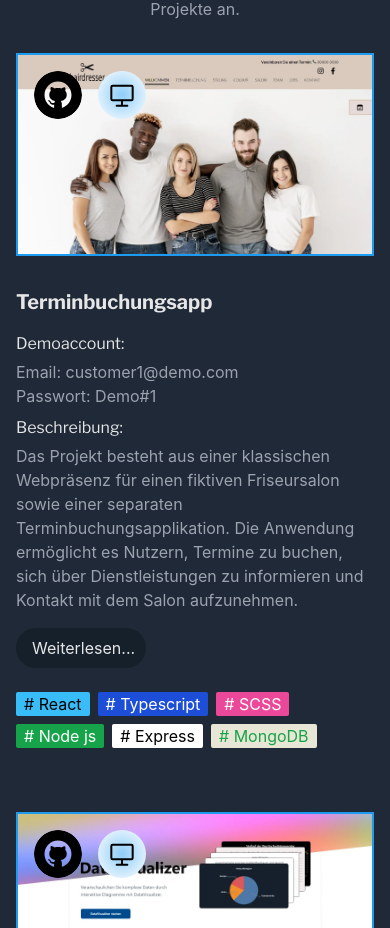
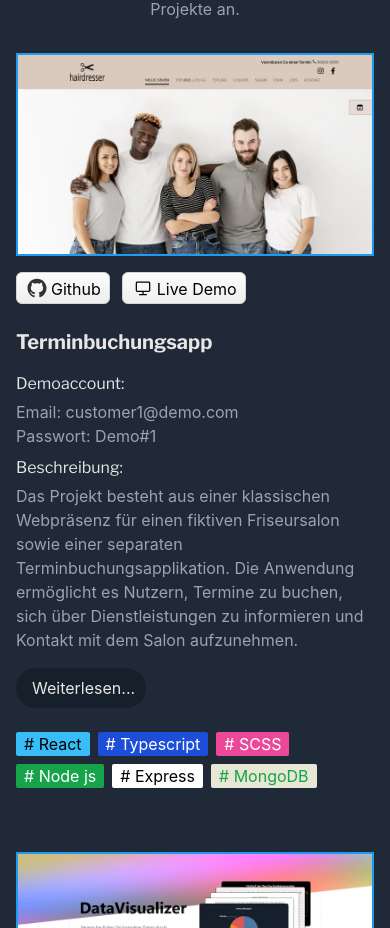
Before and after one commit to SchmittYannic/portfolio_ys, a React (Vite) app: page / in a window 390 px wide. Shown: the part 591-1519 px from the top of the page. Built offline with nearby package versions, Linux system fonts and the light colour scheme; no server answers.

Commit message:
Adds new buttons for ProjectsMobile

```diff
--- a/src/components/ProjectsMobile.tsx
+++ b/src/components/ProjectsMobile.tsx
@@ -10,7 +10,7 @@ import { ProjectType, projects } from "../constants";
 
 const Project = ({ project }: { project: ProjectType }) => {
     const { lang } = useSettings();
-    const { PageTextContent, borderColorClass900, ringColorClass } = useDynamicClasses();
+    const { PageTextContent, borderColorClass900 } = useDynamicClasses();
     const [isDescExpanded, setIsDescExpanded] = useState<boolean>(false);
 
     const description: string[] = lang === "en" ? project.description_en : project.description_de;
@@ -29,7 +29,7 @@ const Project = ({ project }: { project: ProjectType }) => {
                     height={576}
                 />
 
-                <a
+                {/* <a
                     className="group outline-none"
                     href={project.githubLink}
                     target="_blank"
@@ -64,12 +64,82 @@ const Project = ({ project }: { project: ProjectType }) => {
                             </svg>
                         </div>
                     </a>
-                )}
+                )} */}
             </div>
+
+            <div className="mt-4 self-start flex gap-3">
+                <a
+                    className="h-8 py-1 pl-[10px] pr-2 inline-block text-base rounded-md transition duration-300 text-gray-800 dark:text-base-0 bg-white dark:bg-[#eee] dark:bg-gradient-to-b dark:from-[#fcfcfc] dark:to-[#eee] border border-gray-300 dark:border-[#d5d5d5] hover:bg-gray-100 dark:hover:bg-[#ddd] hover:bg-gradient-to-b hover:from-[#f8f8f8] hover:to-[#e6e6e6] dark:hover:bg-gradient-to-b dark:hover:from-[#eee] dark:hover:to-[#ddd] hover:border-gray-400 dark:hover:border-[#ccc] active:bg-gray-300 dark:active:bg-[#dcdcdc] active:bg-none active:border-gray-500 dark:active:border-[#b5b5b5] active:shadow-inner dark:active:shadow-[inset_0_2px_4px_#00000026] focus:bg-gray-200 dark:focus:bg-[#ddd] focus:bg-gradient-to-b focus:from-[#f0f0f0] focus:to-[#d0d0d0] dark:focus:bg-gradient-to-b dark:focus:from-[#eee] dark:focus:to-[#ddd] focus:border-gray-400 dark:focus:border-[#ccc] focus:outline-none focus:ring-2 focus:ring-gray-400 dark:focus:ring-[#bbb]"
+                    href={project.githubLink}
+                    target="_blank"
+                    title={PageTextContent.githubtitle}
+                >
+                    <span
+                        className="inline-block mr-1 -mb-[3px]"
+                    >
+                        <svg className="text-[#333333]" xmlns="http://www.w3.org/2000/svg" version="1.1" id="Layer_1" x="0px" y="0px" width="20px" height="20px" viewBox="12 12 40 40" enableBackground="new 12 12 40 40">
+                            <path fill="currentColor" d="M32 13.4c-10.5 0-19 8.5-19 19c0 8.4 5.5 15.5 13 18c1 0.2 1.3-0.4 1.3-0.9c0-0.5 0-1.7 0-3.2 c-5.3 1.1-6.4-2.6-6.4-2.6C20 41.6 18.8 41 18.8 41c-1.7-1.2 0.1-1.1 0.1-1.1c1.9 0.1 2.9 2 2.9 2c1.7 2.9 4.5 2.1 5.5 1.6 c0.2-1.2 0.7-2.1 1.2-2.6c-4.2-0.5-8.7-2.1-8.7-9.4c0-2.1 0.7-3.7 2-5.1c-0.2-0.5-0.8-2.4 0.2-5c0 0 1.6-0.5 5.2 2 c1.5-0.4 3.1-0.7 4.8-0.7c1.6 0 3.3 0.2 4.7 0.7c3.6-2.4 5.2-2 5.2-2c1 2.6 0.4 4.6 0.2 5c1.2 1.3 2 3 2 5.1c0 7.3-4.5 8.9-8.7 9.4 c0.7 0.6 1.3 1.7 1.3 3.5c0 2.6 0 4.6 0 5.2c0 0.5 0.4 1.1 1.3 0.9c7.5-2.6 13-9.7 13-18.1C51 21.9 42.5 13.4 32 13.4z" />
+                        </svg>
+                    </span>
+                    <span>Github</span>
+                </a>
+
+                <a
+                    className="h-8 py-1 pl-[10px] pr-2 inline-block text-base rounded-md transition duration-300 text-gray-800 dark:text-base-0 bg-white dark:bg-[#eee] dark:bg-gradient-to-b dark:from-[#fcfcfc] dark:to-[#eee] border border-gray-300 dark:border-[#d5d5d5] hover:bg-gray-100 dark:hover:bg-[#ddd] hover:bg-gradient-to-b hover:from-[#f8f8f8] hover:to-[#e6e6e6] dark:hover:bg-gradient-to-b dark:hover:from-[#eee] dark:hover:to-[#ddd] hover:border-gray-400 dark:hover:border-[#ccc] active:bg-gray-300 dark:active:bg-[#dcdcdc] active:bg-none active:border-gray-500 dark:active:border-[#b5b5b5] active:shadow-inner dark:active:shadow-[inset_0_2px_4px_#00000026] focus:bg-gray-200 dark:focus:bg-[#ddd] focus:bg-gradient-to-b focus:from-[#f0f0f0] focus:to-[#d0d0d0] dark:focus:bg-gradient-to-b dark:focus:from-[#eee] dark:focus:to-[#ddd] focus:border-gray-400 dark:focus:border-[#ccc] focus:outline-none focus:ring-2 focus:ring-gray-400 dark:focus:ring-[#bbb]"
+                    // className="h-8 py-1 pl-[10px] pr-2 inline-block text-base rounded-md transition duration-300
+                    // text-gray-800 dark:text-base-0
+                    // bg-actionBlue-900 dark:bg-actionBlue-900 bg-gradient-to-b from-actionBlue-800 to-actionBlue-900
+                    // border border-actionBlue-900 dark:border-actionBlue-900
+                    // hover:bg-actionBlue-800 dark:hover:bg-actionBlue-600
+                    // hover:bg-gradient-to-b hover:from-actionBlue-700 hover:to-actionBlue-800
+                    // dark:hover:bg-gradient-to-b dark:hover:from-actionBlue-700 dark:hover:to-actionBlue-900
+                    // hover:border-actionBlue-800 dark:hover:border-actionBlue-600
+                    // active:bg-actionBlue-800 dark:active:bg-actionBlue-700 active:bg-none
+                    // active:border-actionBlue-900 dark:active:border-actionBlue-900
+                    // active:shadow-inner dark:active:shadow-[inset_0_2px_4px_#00000026]
+                    // focus:bg-actionBlue-800 dark:focus:bg-actionBlue-700
+                    // focus:bg-gradient-to-b focus:from-actionBlue-700 focus:to-actionBlue-800
+                    // dark:focus:bg-gradient-to-b dark:focus:from-actionBlue-800 dark:focus:to-actionBlue-900
+                    // focus:border-actionBlue-800 dark:focus:border-actionBlue-900
+                    // focus:outline-none focus:ring-2 focus:ring-actionBlue-400 dark:focus:ring-actionBlue-600"
+
+
+
+                    // className="h-8 py-1 pl-[10px] pr-2 inline-block text-base rounded-md transition duration-300
+                    // text-white dark:text-gray-50
+                    // bg-blue-500 dark:bg-blue-600 bg-gradient-to-b from-blue-400 to-blue-600
+                    // border border-blue-600 dark:border-blue-700
+                    // hover:bg-blue-600 dark:hover:bg-blue-700
+                    // hover:bg-gradient-to-b hover:from-blue-500 hover:to-blue-700
+                    // dark:hover:bg-gradient-to-b dark:hover:from-blue-600 dark:hover:to-blue-800
+                    // hover:border-blue-700 dark:hover:border-blue-800
+                    // active:bg-blue-700 dark:active:bg-blue-800 active:bg-none
+                    // active:border-blue-800 dark:active:border-blue-900
+                    // active:shadow-inner dark:active:shadow-[inset_0_2px_4px_#00000026]
+                    // focus:bg-blue-600 dark:focus:bg-blue-700
+                    // focus:bg-gradient-to-b focus:from-blue-500 focus:to-blue-700
+                    // dark:focus:bg-gradient-to-b dark:focus:from-blue-600 dark:focus:to-blue-800
+                    // focus:border-blue-800 dark:focus:border-blue-900
+                    // focus:outline-none focus:ring-2 focus:ring-blue-400 dark:focus:ring-blue-600"
+                    href={project.githubLink}
+                    target="_blank"
+                    title={PageTextContent.githubtitle}
+                >
+                    <span
+                        className="inline-block mr-1 -mb-[3px]"
+                    >
+                        <svg width="20px" height="20px" viewBox="0 0 24 24" fill="none" xmlns="http://www.w3.org/2000/svg">
+                            <path d="M12 20H16M12 20H8M12 20V16M12 16H5C4.44772 16 4 15.5523 4 15V6C4 5.44771 4.44772 5 5 5H19C19.5523 5 20 5.44772 20 6V15C20 15.5523 19.5523 16 19 16H12Z" stroke="#000000" strokeWidth="1.5" strokeLinecap="round" strokeLinejoin="round" />
+                        </svg>
+                    </span>
+                    <span>Live Demo</span>
+                </a>
+            </div>
+
             <div
                 className="project-mobile-description"
             >
-                <h3 className={`mt-8 mb-4 md:text-3xl sm:text-2xl text-xl font-bold ${styles.headlineTextColor}`}>
+                <h3 className={`mt-6 mb-4 md:text-3xl sm:text-2xl text-xl font-bold ${styles.headlineTextColor}`}>
                     {lang === "en" ? project.title_en : project.title_de}
                 </h3>
 
```
Also changed, not shown: tailwind.config.js (+11 -0 lines).
